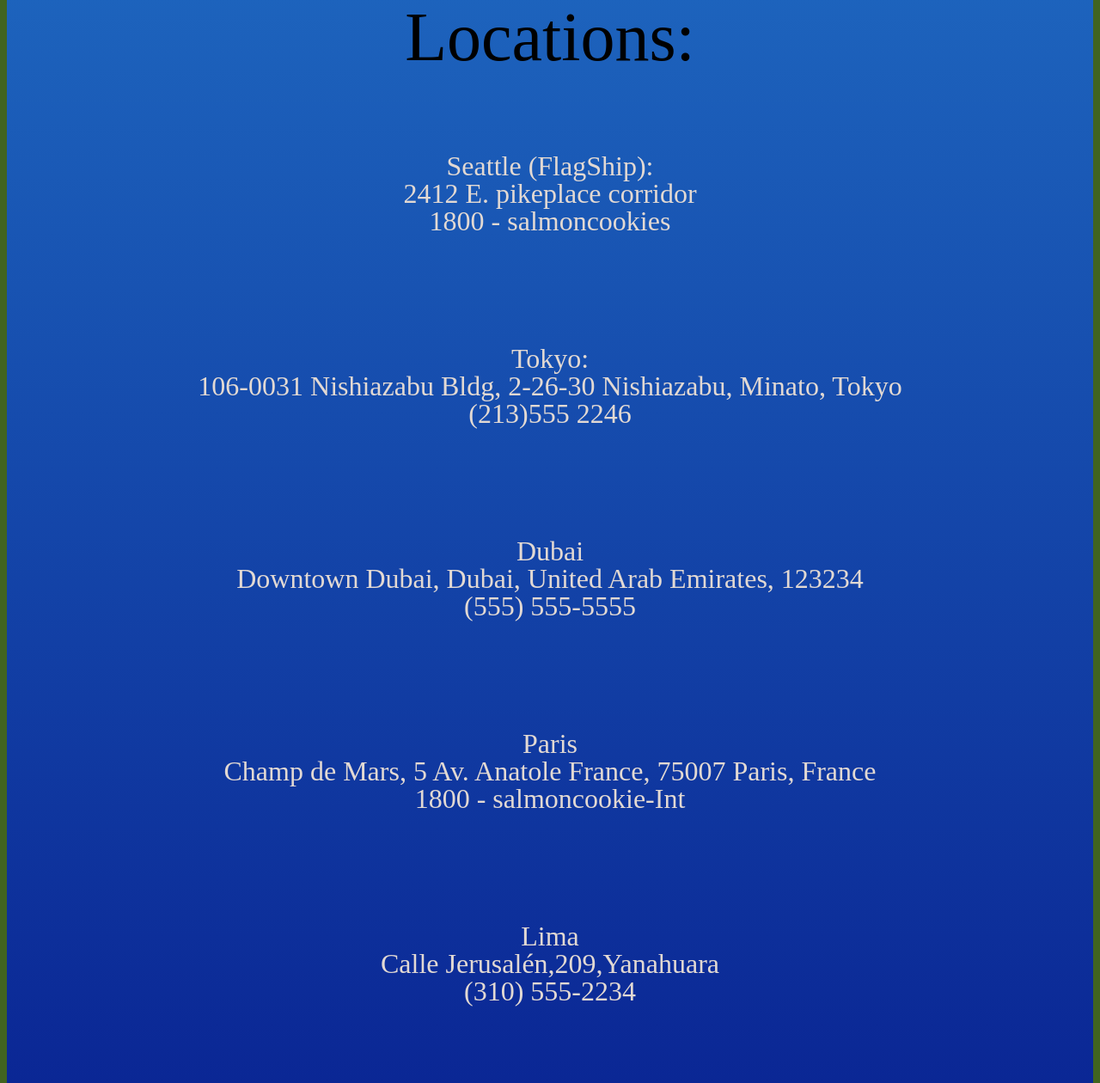
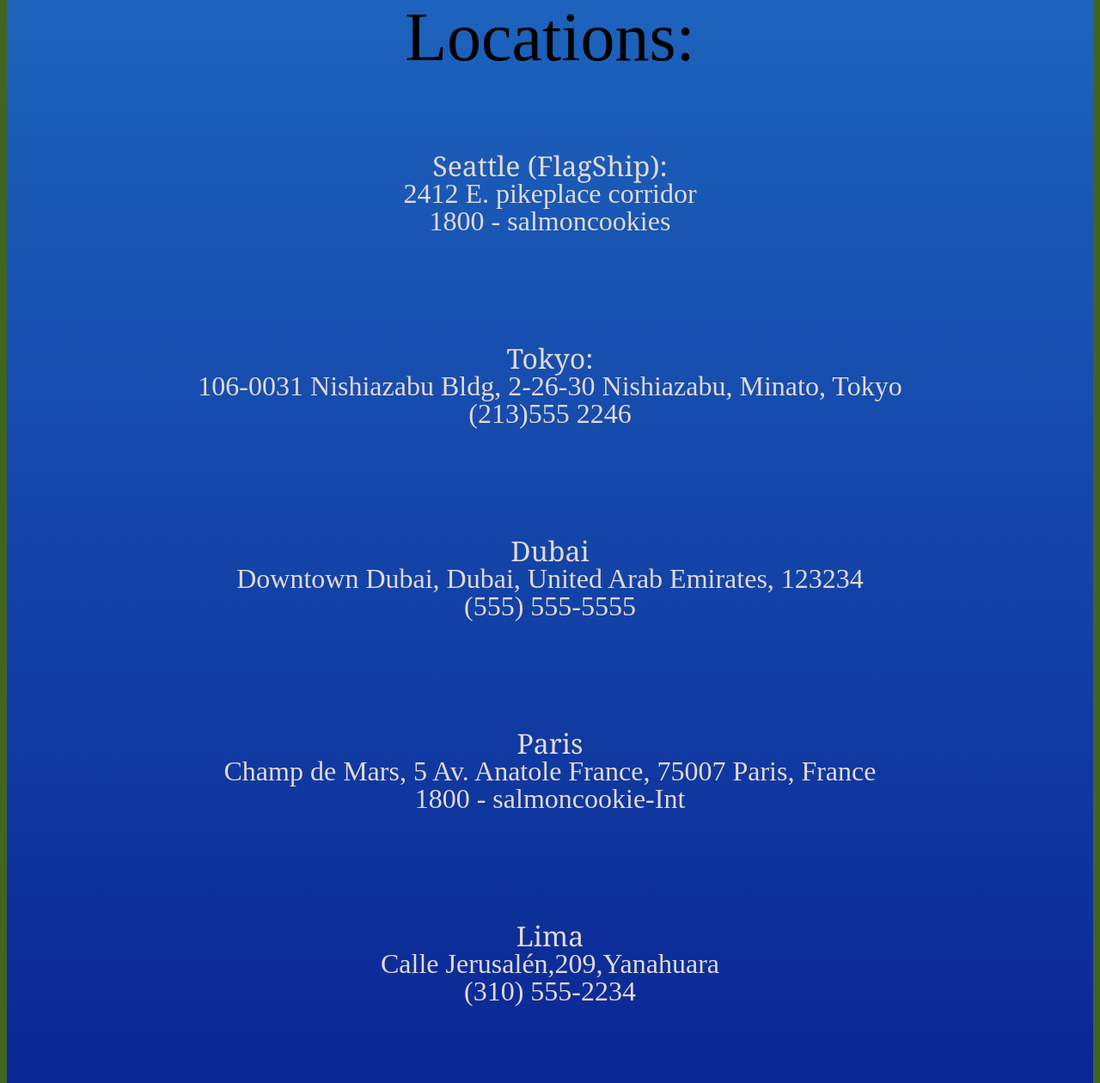
Before and after one commit to BedlaminGoliath/cookie-stand, a plain HTML site: page index.html in a window 1280 px wide. Shown: the part 1636-2896 px from the top of the page at 86% size. Drawn offline with Linux system fonts and the light colour scheme; grey boxes are pictures that could not be loaded.

Commit message:
small changes

```diff
--- a/index.html
+++ b/index.html
@@ -40,14 +40,14 @@
             <ul>
                 <div>
                     <li>
-                        <h4>Seattle (FlagShip):</h4>
+                        <h4 id="font">Seattle (FlagShip):</h4>
                         <p> 2412 E. pikeplace corridor <br> 1800 - salmoncookies</p>
                     </li>
                     <br>
                 </div>
                 <div>
                     <li>
-                        <h4>Tokyo:</h4>
+                        <h4 id="font">Tokyo:</h4>
                         <p> 106-0031
 
                              Nishiazabu Bldg, 2-26-30 Nishiazabu, Minato, Tokyo <br>
@@ -56,7 +56,7 @@
                 </div>
                 <div>
                 <li>
-                    <h4>Dubai</h4>
+                    <h4 id="font">Dubai</h4>
                     <p>Downtown Dubai, Dubai, United Arab Emirates, 123234 <br>
                         (555) 555-5555
                     </p>
@@ -64,7 +64,7 @@
                 </div>
                 <div>
                  <li>
-                    <h4>Paris</h4>
+                    <h4 id="font">Paris</h4>
                     <p> Champ de Mars, 5 Av. Anatole France, 75007 Paris, France <br>
                         1800 - salmoncookie-Int
                     </p>
@@ -72,7 +72,7 @@
                 </div>
                 <div>
                 <li>
-                    <h4>Lima</h4>
+                    <h4 id="font">Lima</h4>
                     <p>Calle Jerusalén,209,Yanahuara <br>
                         (310) 555-2234
                     </p>
--- a/style.css
+++ b/style.css
@@ -19,6 +19,9 @@ img
     flex-direction: row;
     justify-content: space-around;
     padding: 6rem;
+}
+#font{
+    font-family: Georgia, 'Times New Roman', Times, serif;
 }
 p{
     font-size: 2rem;
```
